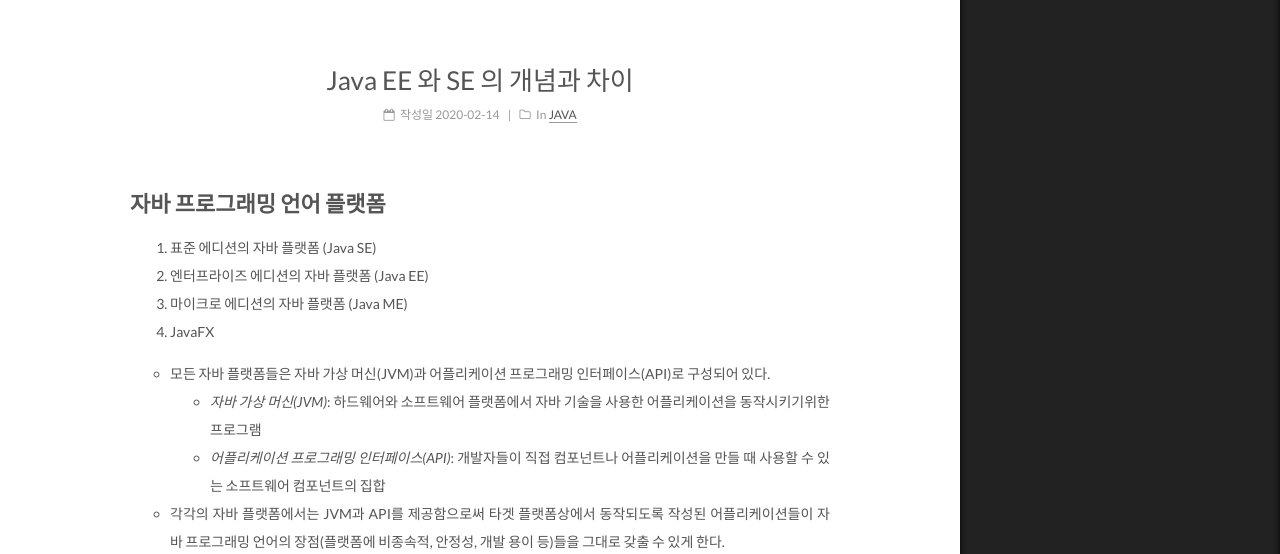
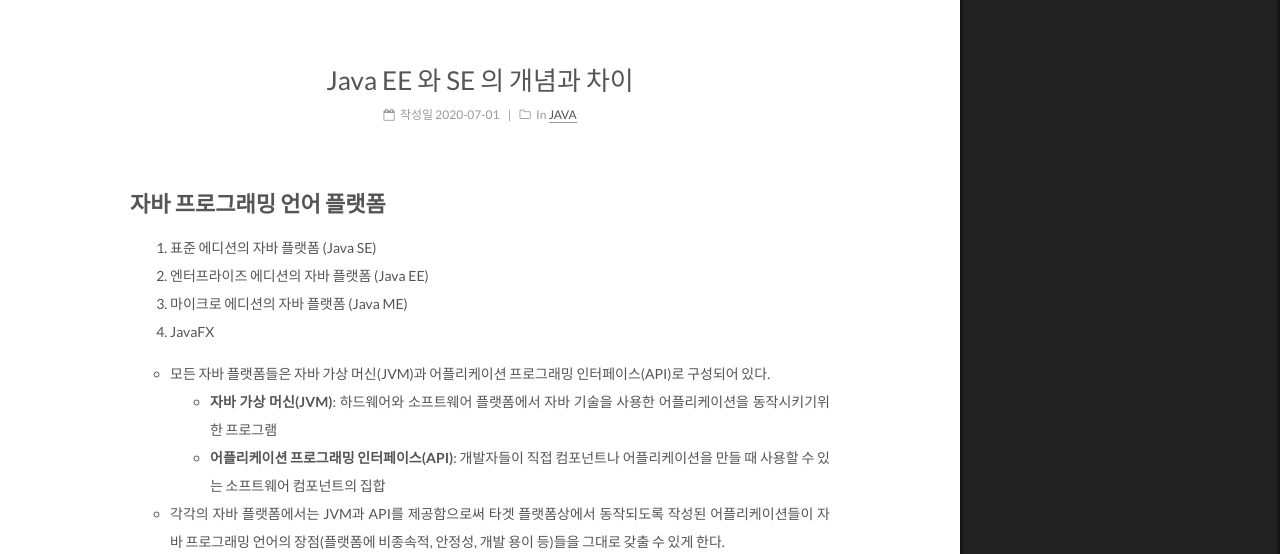
Before and after one commit to doozi316/doozi316.github.io, a Jekyll site: the page built from _posts/2020-07-01-WEB20.md, in a window 1280 px wide. Shown: the part 280-834 px from the top of the page. Built offline with Jekyll 4.4.1, drawn with Linux system fonts in a browser that asks for light colours; comment, search, counter and statistics services are not loaded; some of the changed text lies outside the part shown.

Commit message:
web 20 날짜 수정

```diff
--- a/_posts/2020-07-01-WEB20.md
+++ b/_posts/2020-07-01-WEB20.md
@@ -6,7 +6,7 @@ excerpt: ' '
 comments: true
 share: true
 tags: [JAVA]
-date: 2020-02-14
+date: 2020-07-01
 ---
 
 # 자바 프로그래밍 언어 플랫폼
@@ -17,8 +17,8 @@ date: 2020-02-14
 4. JavaFX
 
 - 모든 자바 플랫폼들은 자바 가상 머신(JVM)과 어플리케이션 프로그래밍 인터페이스(API)로 구성되어 있다.
-    - *자바 가상 머신(JVM)*: 하드웨어와 소프트웨어 플랫폼에서 자바 기술을 사용한 어플리케이션을 동작시키기위한 프로그램
-    - *어플리케이션 프로그래밍 인터페이스(API)*: 개발자들이 직접 컴포넌트나 어플리케이션을 만들 때 사용할 수 있는 소프트웨어 컴포넌트의 집합
+    - **자바 가상 머신(JVM)**: 하드웨어와 소프트웨어 플랫폼에서 자바 기술을 사용한 어플리케이션을 동작시키기위한 프로그램
+    - **어플리케이션 프로그래밍 인터페이스(API)**: 개발자들이 직접 컴포넌트나 어플리케이션을 만들 때 사용할 수 있는 소프트웨어 컴포넌트의 집합
 - 각각의 자바 플랫폼에서는 JVM과 API를 제공함으로써 타겟 플랫폼상에서 동작되도록 작성된 어플리케이션들이 자바 프로그래밍 언어의 장점(플랫폼에 비종속적, 안정성, 개발 용이 등)들을 그대로 갖출 수 있게 한다.
 
 <br/>
```
